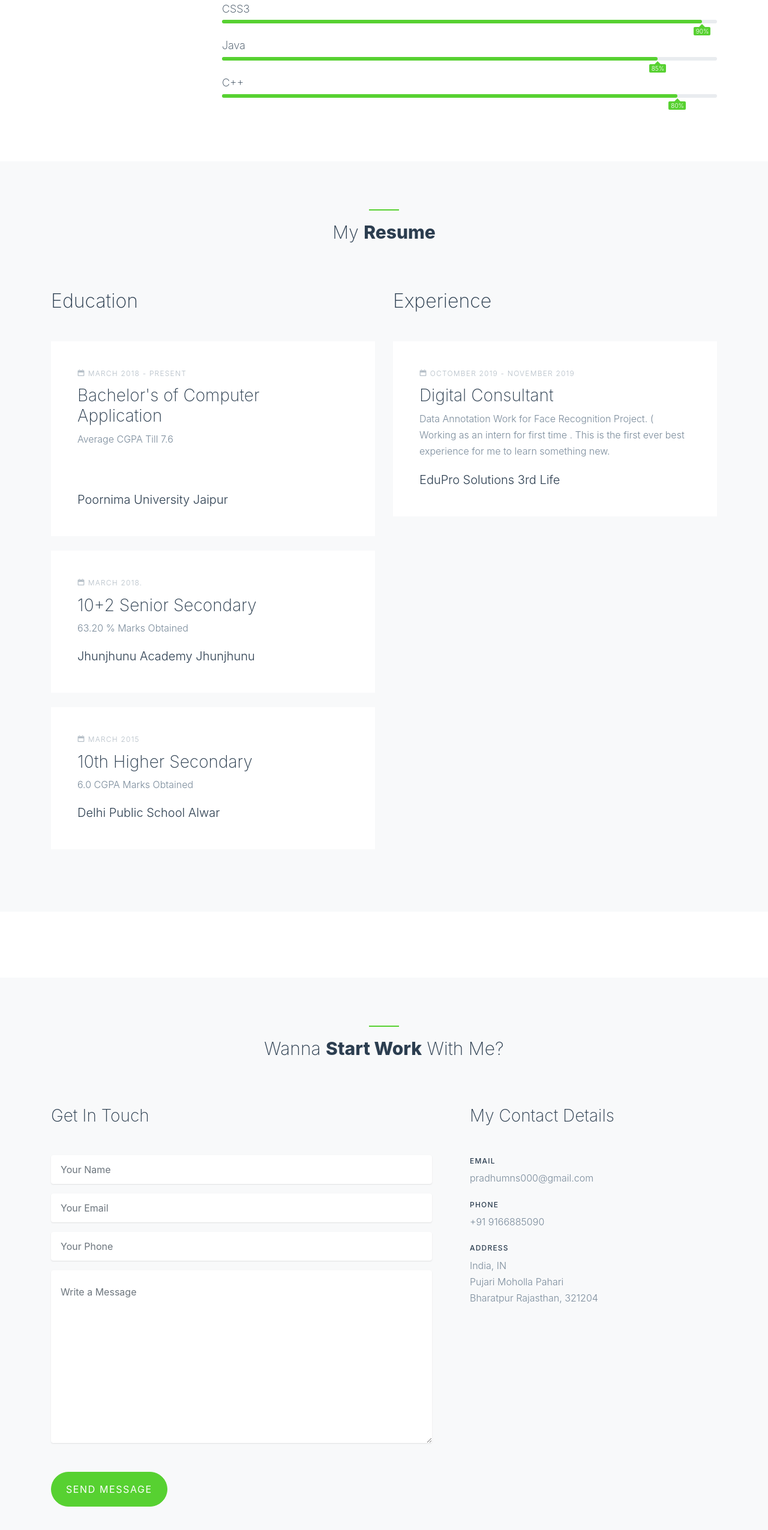
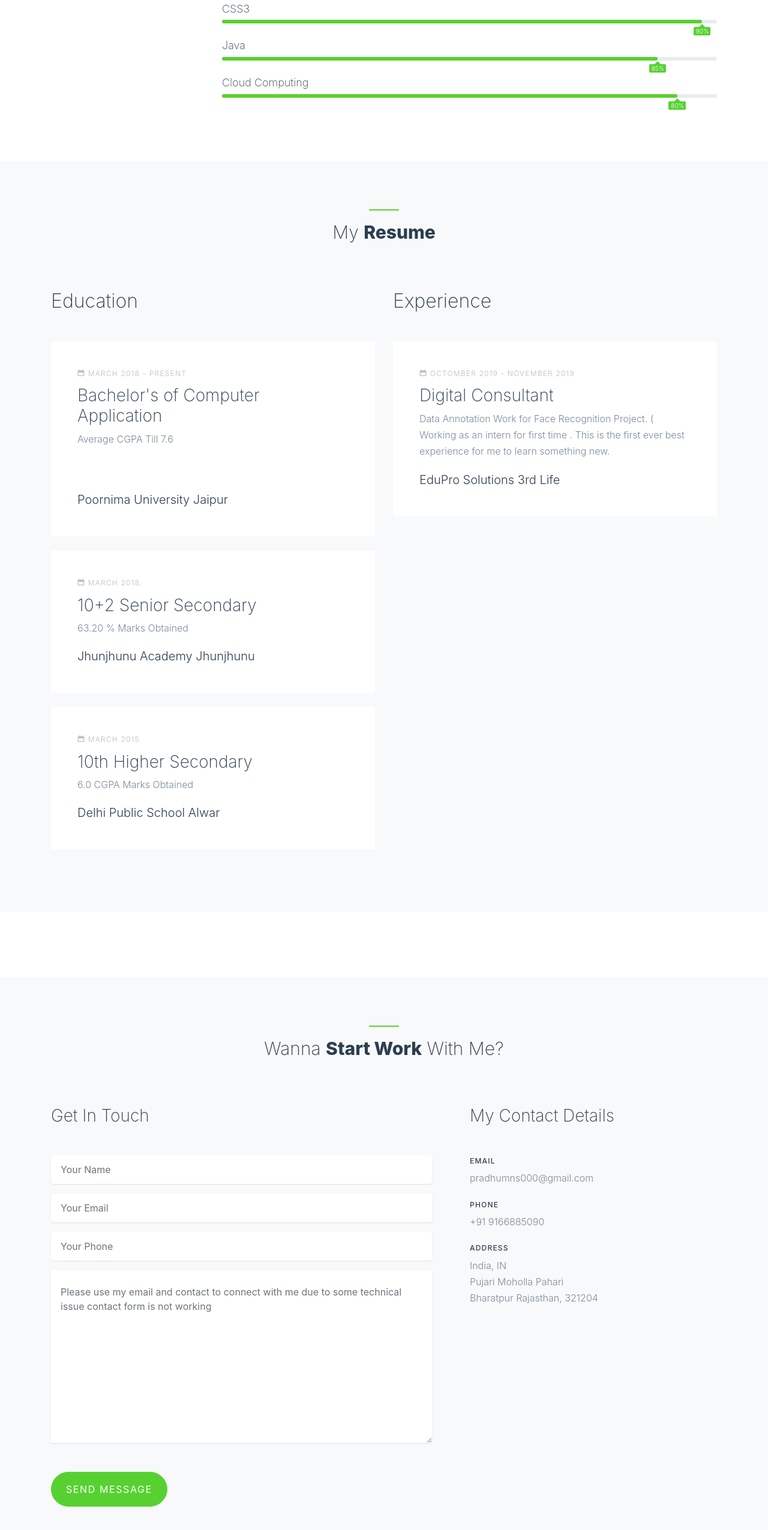
Before and after one commit to pradhumns/pradhumnsh.github.io, a plain HTML site: page index.html in a window 1280 px wide. Shown: the part 1898-4449 px from the top of the page at 60% size. Drawn offline with nearby package versions, Linux system fonts and the light colour scheme; some packages are replaced by stand-ins of ours; no server answers; files whose address does not match are found by name.

Commit message:
Update index.html

```diff
--- a/index.html
+++ b/index.html
@@ -130,7 +130,7 @@
             </div>
 
             <div class="skill">
-              <h3>C++</h3>
+              <h3>Cloud Computing</h3>
               <div class="progress">
                 <div class="progress-bar" role="progressbar" style="width: 92%" aria-valuenow="92" aria-valuemin="0" aria-valuemax="100">
                   <span>80%</span>
@@ -618,7 +618,7 @@
                 <input type="email" class="form-control px-3 py-4" placeholder="Your Phone">
               </div>
               <div class="form-group mb-5">
-                <textarea class="form-control px-3 py-4"cols="30" rows="10" placeholder="Write a Message"></textarea>
+                <textarea class="form-control px-3 py-4"cols="30" rows="10" placeholder="Please use my email and contact to connect with me due to some technical issue contact form is not working "></textarea>
               </div>
               <div class="form-group">
                 <input type="submit" class="btn btn-primary  px-4 py-3" value="Send Message">
```
